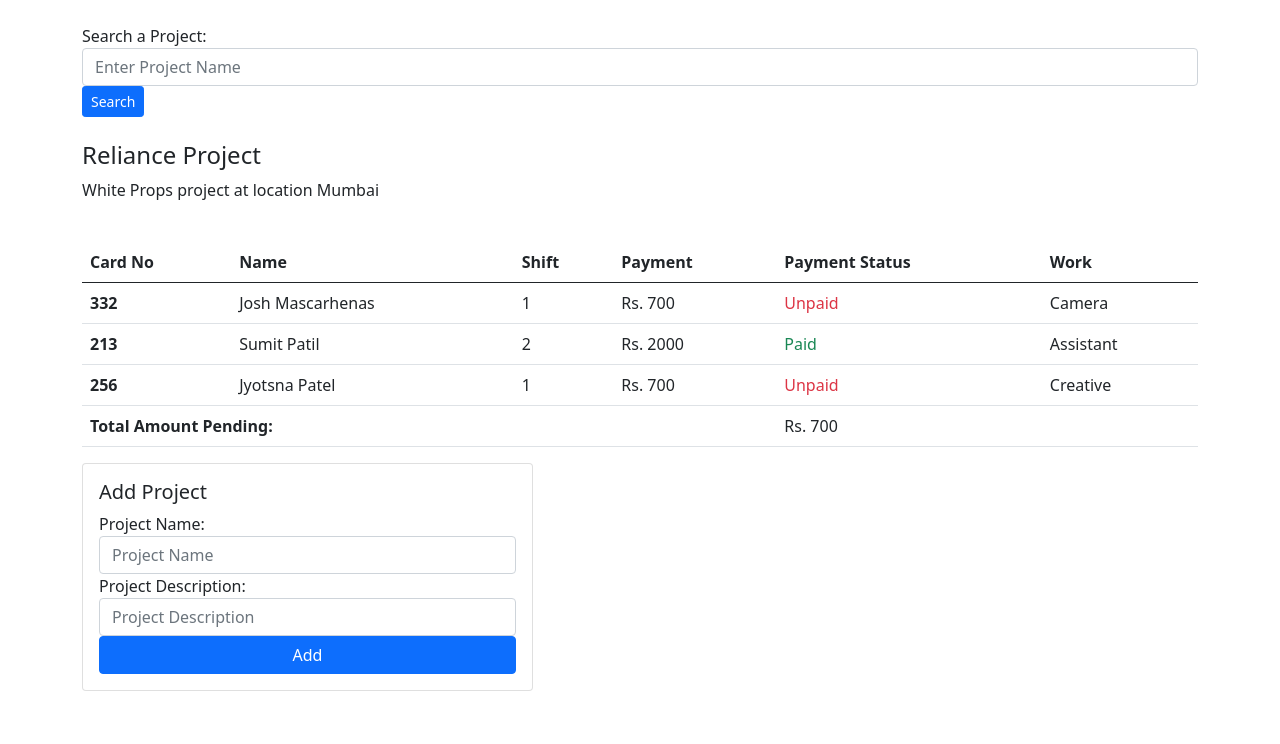
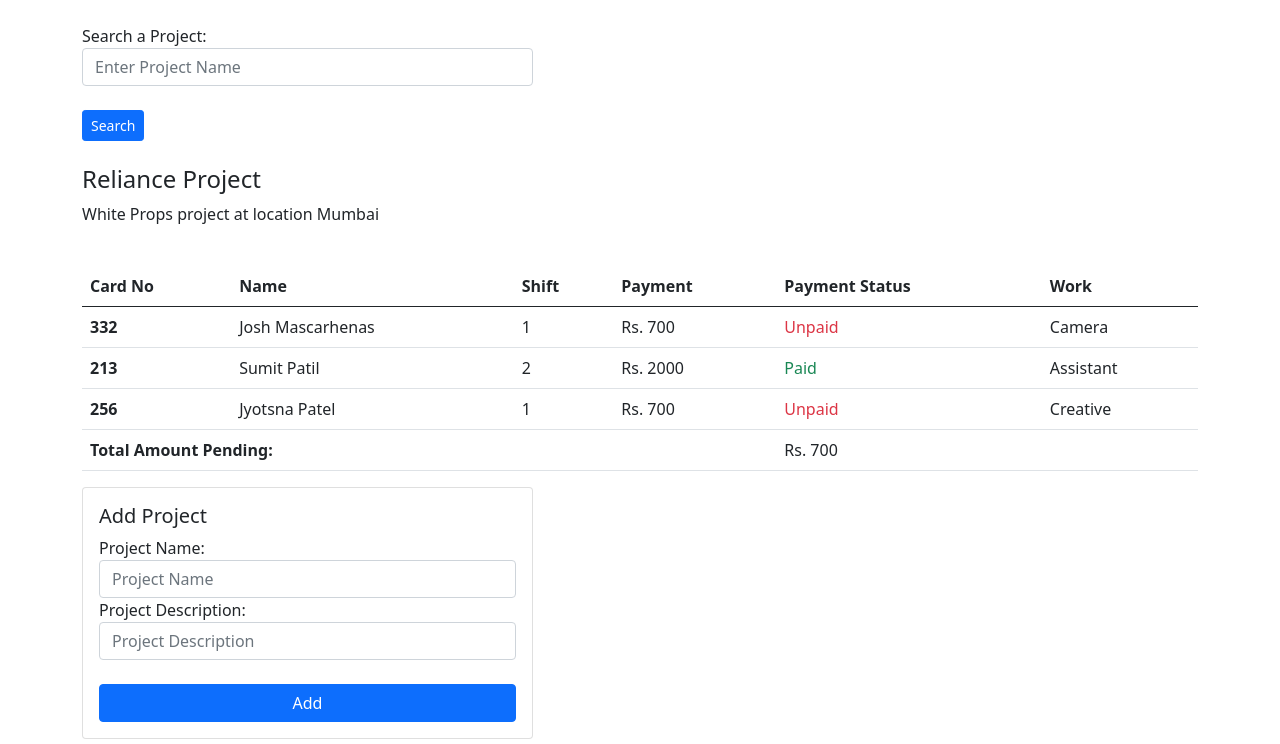
Before and after one commit to ronakpadia/WebApp, a Django app: page /project in a window 1280 px wide. Shown: the part 56-800 px from the top of the page. Run offline with Django 3.2, Linux system fonts and the light colour scheme.

Commit message:
minor styling

```diff
--- a/templates/Bobby/home.html
+++ b/templates/Bobby/home.html
@@ -7,16 +7,19 @@
         <div class="col-6">
             <label>Search an Employee: </label>
             <input class="form-control" type="text" placeholder="Search by name or card No">
+            <br/>
             <button type="button" class="btn btn-primary btn-sm">Search</button>
         </div>
         <div class="col">
             <label>Search a Project:</label>
             <input class="form-control" type="text" placeholder="Enter Project Name">
+            <br/>
             <button type="button" class="btn btn-primary btn-sm">Search</button>
         </div>
         <div class="col">
             <label>Search a Date:</label>
             <input type="date" class="form-control" placeholder="Date">
+            <br/>
             <button type="button" class="btn btn-primary btn-sm">Search</button>
         </div>
     </div>
@@ -78,6 +81,7 @@
             <a class="btn btn-primary">Download Report</a>
         </div>
     </div>
+    <br/>
     <div class="row">
         <div class="col-5">
                 {% comment %} <a class="btn btn-primary" data-toggle="collapse" href="#collapseExample" role="button" aria-expanded="false" aria-controls="collapseExample">
@@ -96,6 +100,7 @@
                     <input class="form-control" type="number" placeholder="Card No">
                     <label>Base Payment: </label>
                     <input class="form-control" type="number" placeholder="Base Payment">
+                    <br/>
                     <button class="btn btn-primary">Add</button>
                 </div>
             </div>
--- a/templates/Bobby/project.html
+++ b/templates/Bobby/project.html
@@ -4,9 +4,10 @@
 <br/>
 <div class="container">
     <div class="row">
-        <div class="col">
+        <div class="col-5">
             <label>Search a Project:</label>
             <input class="form-control" type="text" placeholder="Enter Project Name">
+            <br/>
             <button type="button" class="btn btn-primary btn-sm">Search</button>
         </div>
     </div>
@@ -75,6 +76,7 @@
                     <input class="form-control" type="text" placeholder="Project Name">
                     <label>Project Description: </label>
                     <input class="form-control" type="text" placeholder="Project Description">
+                    <br/>
                     <button class="btn btn-primary">Add</button>
                 </div>
             </div>
```
